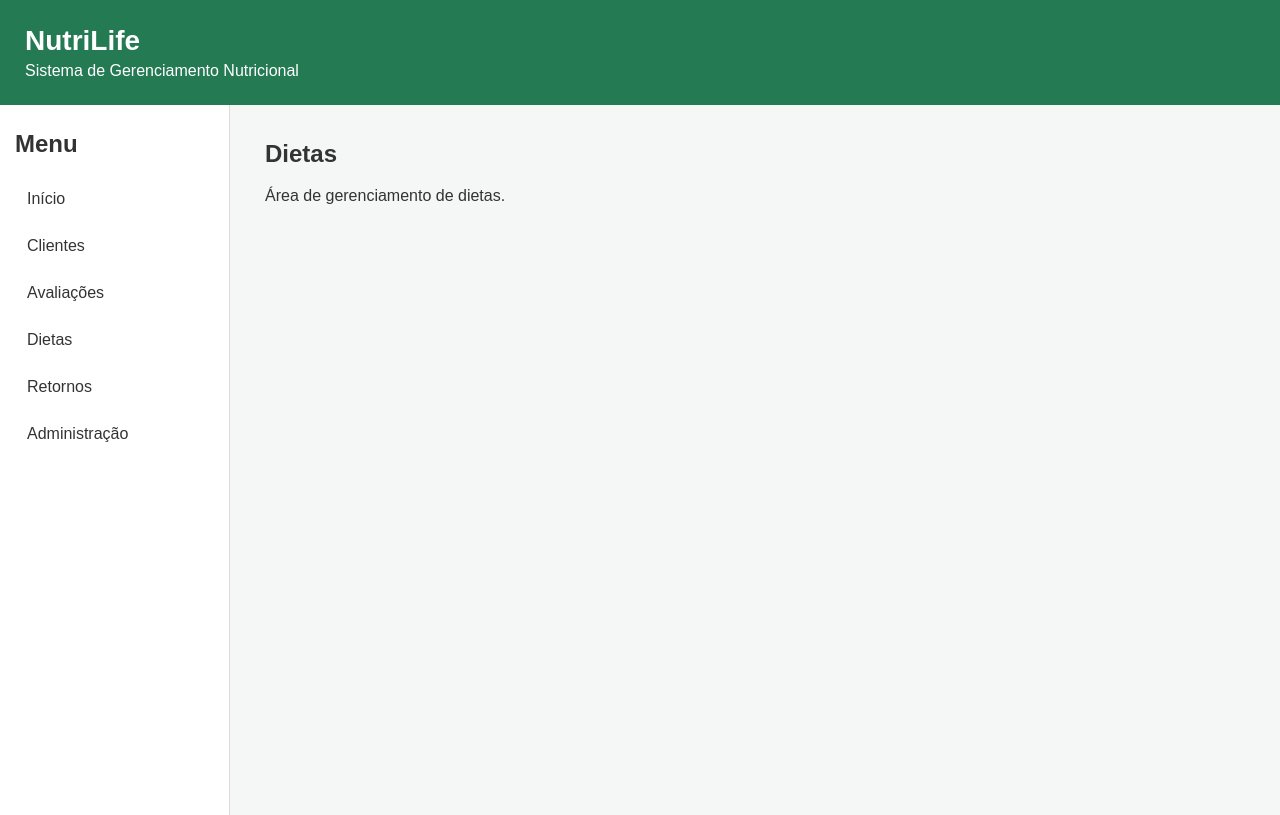
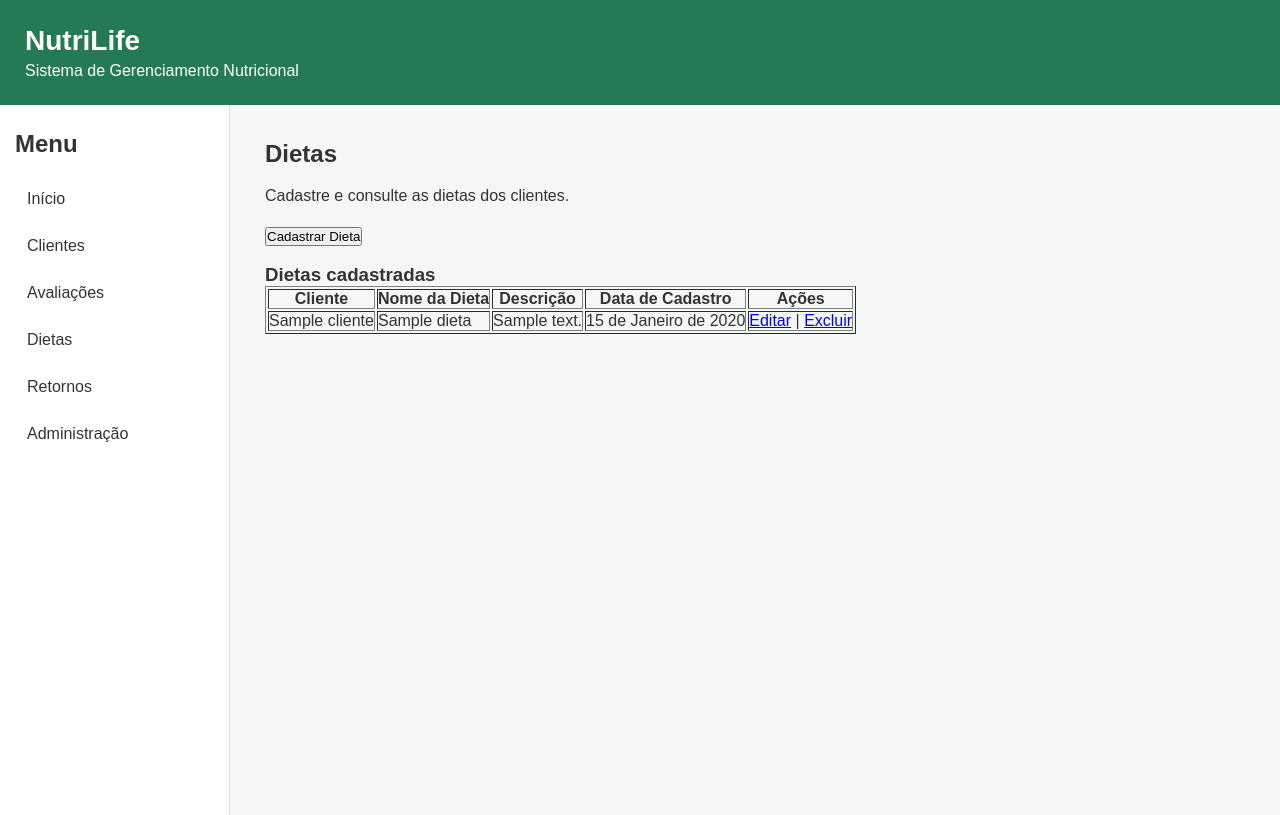
Before and after one commit to Organizacao-TEL/NutriLife, a Django app: page /dietas/ in a window 1280 px wide. Run offline with Django 5.2, Linux system fonts and the light colour scheme; tables that the repository leaves empty hold one stand-in row (values such as "Sample post").

Commit message:
Implementa gerenciamento de dietas

```diff
--- a/core/templates/core/dietas.html
+++ b/core/templates/core/dietas.html
@@ -1,6 +1,52 @@
 {% extends 'core/base.html' %}
 
 {% block conteudo %}
-    <h2>Dietas</h2>
-    <p>Área de gerenciamento de dietas.</p>
+
+<h2>Dietas</h2>
+
+<p>Cadastre e consulte as dietas dos clientes.</p>
+
+<br>
+
+<a href="{% url 'cadastrar_dieta' %}">
+    <button type="button">Cadastrar Dieta</button>
+</a>
+
+<br><br>
+
+<h3>Dietas cadastradas</h3>
+
+{% if dietas %}
+
+<table border="1" cellpadding="10">
+    <tr>
+        <th>Cliente</th>
+        <th>Nome da Dieta</th>
+        <th>Descrição</th>
+        <th>Data de Cadastro</th>
+        <th>Ações</th>
+    </tr>
+
+    {% for dieta in dietas %}
+    <tr>
+        <td>{{ dieta.cliente.nome }}</td>
+        <td>{{ dieta.nome }}</td>
+        <td>{{ dieta.descricao }}</td>
+        <td>{{ dieta.data_cadastro }}</td>
+        <td>
+            <a href="{% url 'editar_dieta' dieta.id %}">Editar</a>
+            |
+            <a href="{% url 'excluir_dieta' dieta.id %}">Excluir</a>
+        </td>
+    </tr>
+    {% endfor %}
+
+</table>
+
+{% else %}
+
+<p>Nenhuma dieta cadastrada ainda.</p>
+
+{% endif %}
+
 {% endblock %}
--- a/core/urls.py
+++ b/core/urls.py
@@ -6,13 +6,18 @@ urlpatterns = [
 
     path('clientes/', views.clientes, name='clientes'),
     path('clientes/cadastrar/', views.cadastrar_cliente, name='cadastrar_cliente'),
+    path('clientes/editar/<int:id>/', views.editar_cliente, name='editar_cliente'),
+    path('clientes/excluir/<int:id>/', views.excluir_cliente, name='excluir_cliente'),
 
     path('avaliacoes/', views.avaliacoes, name='avaliacoes'),
-    path('dietas/', views.dietas, name='dietas'),
-    path('retornos/', views.retornos, name='retornos'),
-    path('clientes/editar/<int:id>/', views.editar_cliente, name='editar_cliente'),
-    path('clientes/excluir/<int:id>/', views.excluir_cliente, name='excluir_cliente'),
     path('avaliacoes/cadastrar/', views.cadastrar_avaliacao, name='cadastrar_avaliacao'),
     path('avaliacoes/editar/<int:id>/', views.editar_avaliacao, name='editar_avaliacao'),
     path('avaliacoes/excluir/<int:id>/', views.excluir_avaliacao, name='excluir_avaliacao'),
+
+    path('dietas/', views.dietas, name='dietas'),
+    path('dietas/cadastrar/', views.cadastrar_dieta, name='cadastrar_dieta'),
+    path('dietas/editar/<int:id>/', views.editar_dieta, name='editar_dieta'),
+    path('dietas/excluir/<int:id>/', views.excluir_dieta, name='excluir_dieta'),
+
+    path('retornos/', views.retornos, name='retornos'),
 ]
--- a/core/views.py
+++ b/core/views.py
@@ -1,7 +1,6 @@
 from django.shortcuts import render, redirect
-from django.shortcuts import render, redirect
-from .models import Cliente, Avaliacao
-from .forms import ClienteForm, AvaliacaoForm
+from .models import Cliente, Avaliacao, Dieta
+from .forms import ClienteForm, AvaliacaoForm, DietaForm
 
 def inicio(request):
     return render(request, 'core/inicio.html')
@@ -115,3 +114,42 @@ def excluir_avaliacao(request, id):
     return render(request, 'core/excluir_avaliacao.html', {
         'avaliacao': avaliacao
     })
+def dietas(request):
+    lista_dietas = Dieta.objects.all()
+    return render(request, 'core/dietas.html', {'dietas': lista_dietas})
+
+
+def cadastrar_dieta(request):
+    if request.method == 'POST':
+        form = DietaForm(request.POST)
+        if form.is_valid():
+            form.save()
+            return redirect('dietas')
+    else:
+        form = DietaForm()
+
+    return render(request, 'core/form_dieta.html', {'form': form})
+
+
+def editar_dieta(request, id):
+    dieta = Dieta.objects.get(id=id)
+
+    if request.method == 'POST':
+        form = DietaForm(request.POST, instance=dieta)
+        if form.is_valid():
+            form.save()
+            return redirect('dietas')
+    else:
+        form = DietaForm(instance=dieta)
+
+    return render(request, 'core/form_dieta.html', {'form': form})
+
+
+def excluir_dieta(request, id):
+    dieta = Dieta.objects.get(id=id)
+
+    if request.method == 'POST':
+        dieta.delete()
+        return redirect('dietas')
+
+    return render(request, 'core/excluir_dieta.html', {'dieta': dieta})
```
Also changed, not shown: core/forms.py (+7 -1 lines), core/templates/core/excluir_dieta.html (added, +20 -0 lines), core/templates/core/form_dieta.html (added, +16 -0 lines).
